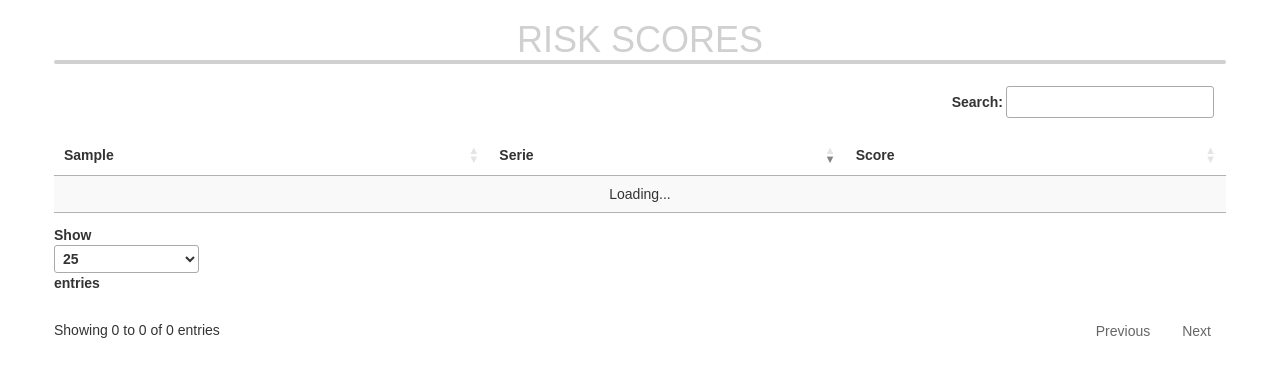
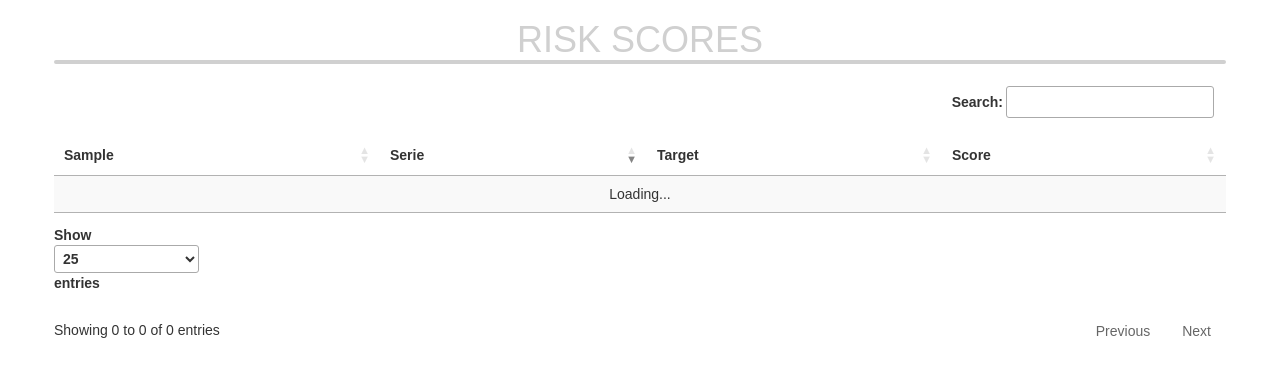
Before and after one commit to martinhaagmans/ngswebsite, a Flask app: page /riskcores in a window 1280 px wide. Shown: the part 62-439 px from the top of the page. Run offline with Flask 2, Linux system fonts and the light colour scheme; some libraries are stand-ins or nearby versions.

Commit message:
Update showData_riskscores.html

```diff
--- a/ngswebsite/templates/showData_riskscores.html
+++ b/ngswebsite/templates/showData_riskscores.html
@@ -10,6 +10,7 @@
             columns: [
                 { data: 'sample', title: 'Sample' },
                 { data: 'serie', title: 'Serie' },
+                { data: 'target', title: 'Target' },
                 { data: 'riskscore', title: 'Score' },
             ],
             order: [1, 'desc'],
```
